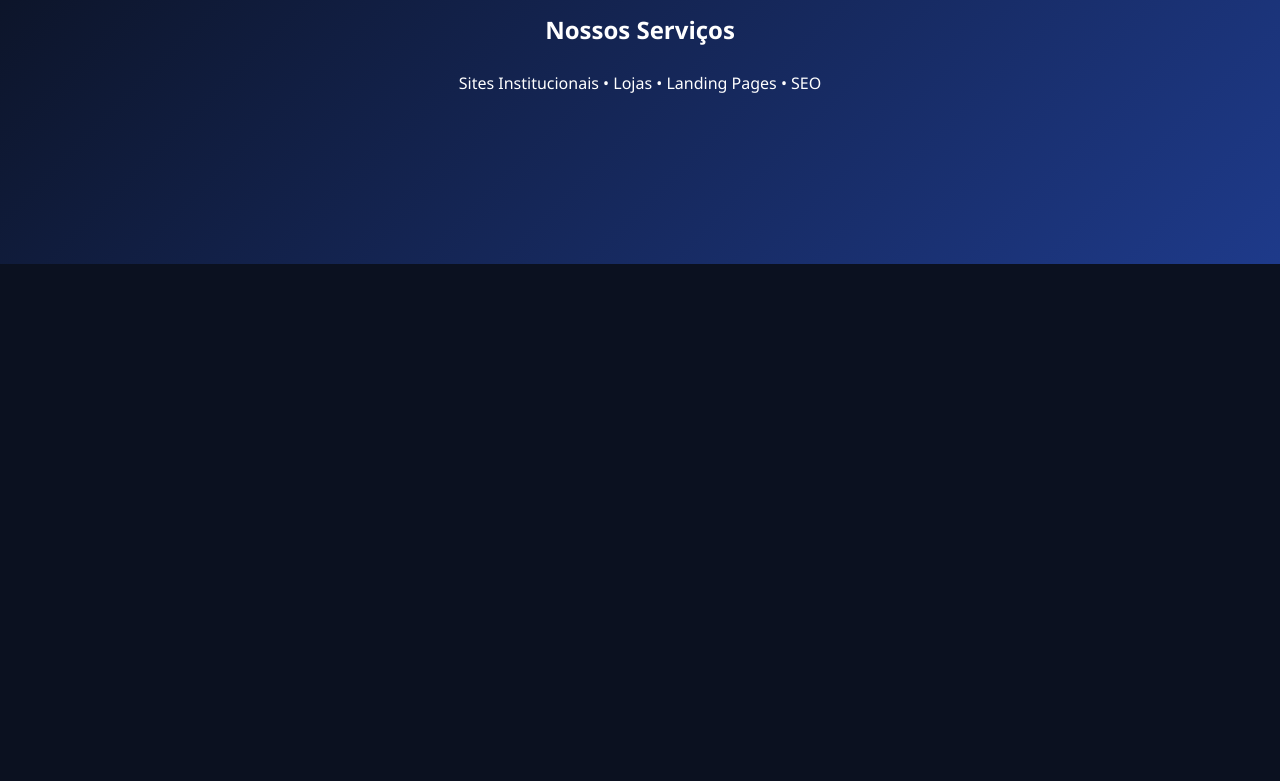
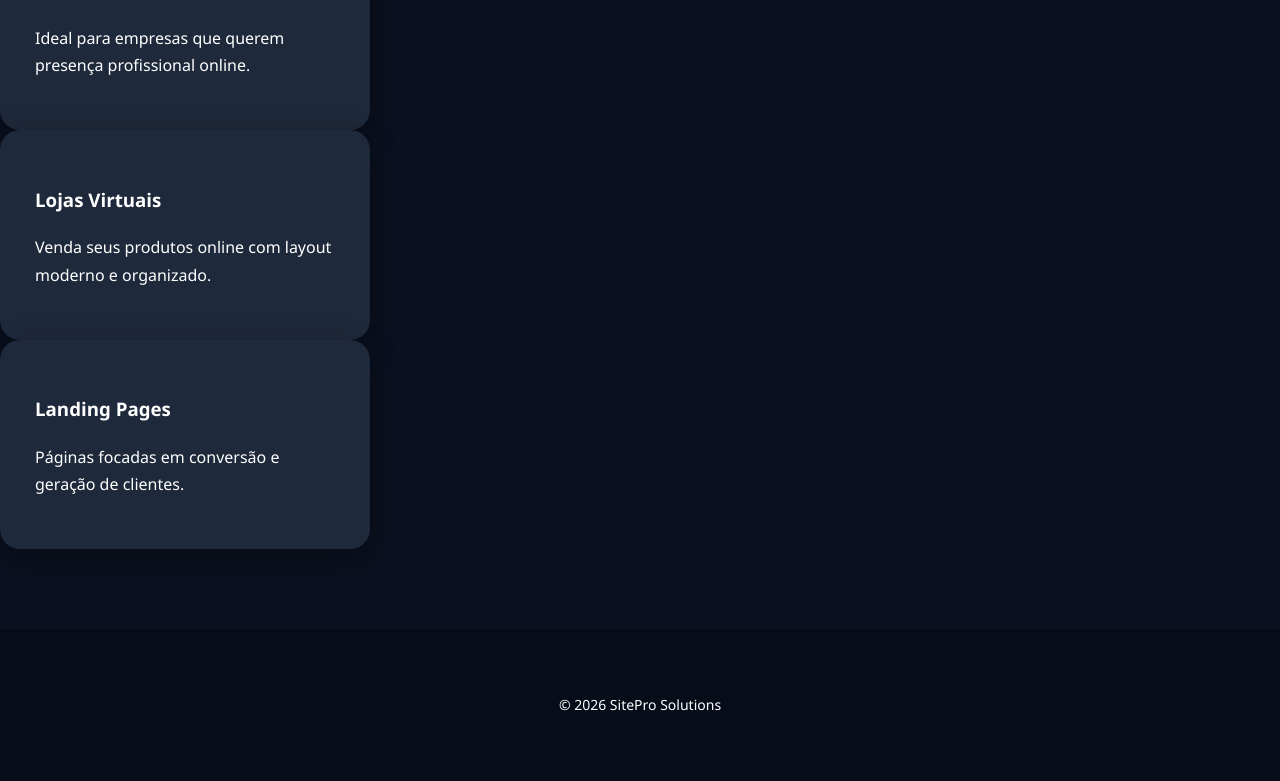
Before and after one commit to caiquevansan-cpu/siteprosolutions, a plain HTML site: page servicos.html in a window 1280 px wide. Shown: the part 267-1048 px from the top of the page. Before the commit the page ends 800 px from the top, so only its background shows below. Drawn offline with Linux system fonts and the light colour scheme.

Commit message:
Update servicos.html with new content and structure

```diff
--- a/servicos.html
+++ b/servicos.html
@@ -1,9 +1,11 @@
 <!DOCTYPE html>
-<html>
+<html lang="pt-br">
 <head>
+<meta charset="UTF-8">
+<title>Serviços - SitePro Solutions</title>
 <link rel="stylesheet" href="style.css">
-<title>Serviços - SitePro</title>
 </head>
+
 <body>
 
 <header>
@@ -12,14 +14,34 @@
 <a href="index.html">Início</a>
 <a href="servicos.html">Serviços</a>
 <a href="planos.html">Planos</a>
+<a href="demonstracao.html">Demonstração</a>
 <a href="contato.html">Contato</a>
 </nav>
 </header>
 
-<section class="hero">
+<section class="pagina">
 <h2>Nossos Serviços</h2>
-<p>Sites Institucionais • Lojas • Landing Pages • SEO</p>
+
+<div class="card">
+<h3>Sites Institucionais</h3>
+<p>Ideal para empresas que querem presença profissional online.</p>
+</div>
+
+<div class="card">
+<h3>Lojas Virtuais</h3>
+<p>Venda seus produtos online com layout moderno e organizado.</p>
+</div>
+
+<div class="card">
+<h3>Landing Pages</h3>
+<p>Páginas focadas em conversão e geração de clientes.</p>
+</div>
+
 </section>
+
+<footer>
+<p>© 2026 SitePro Solutions</p>
+</footer>
 
 </body>
 </html>
```
